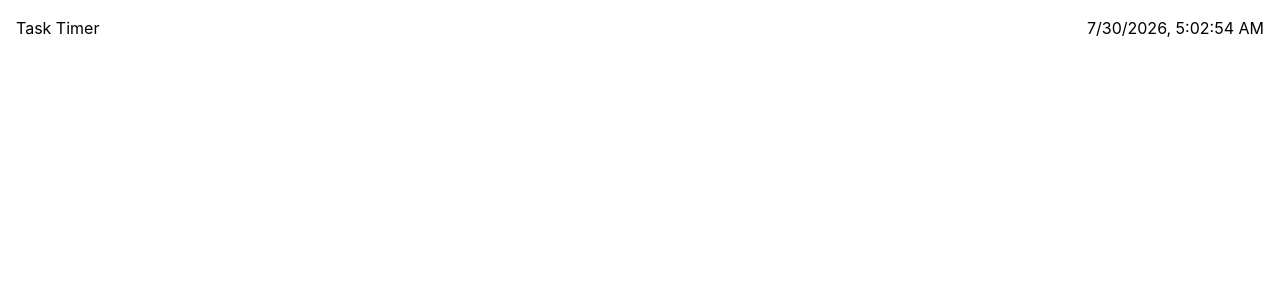
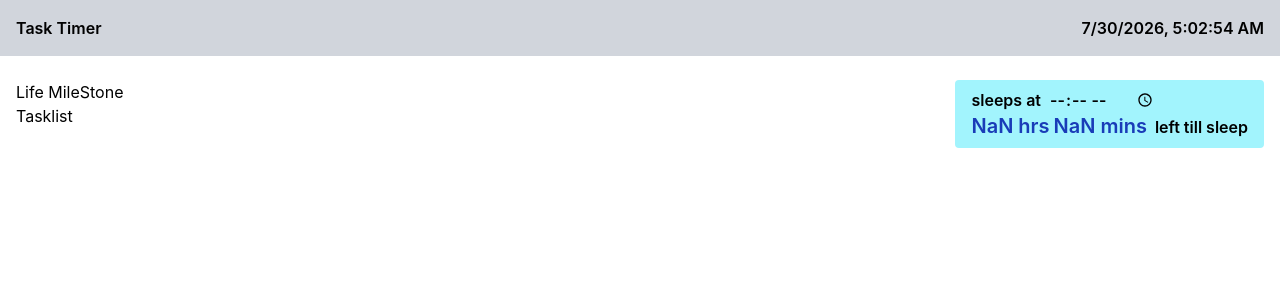
Before and after one commit to Imperator7/Task-Timer, a React (Vite) app: page / in a window 1280 px wide. Shown: the top 300 px of the page. Built offline with nearby package versions, Linux system fonts and the light colour scheme.

Commit message:
feat: integrate SleepTimer into the main page

```diff
--- a/src/App.tsx
+++ b/src/App.tsx
@@ -1,14 +1,26 @@
 import './App.css'
 import Clock from './components/Clock'
 import { ClockProvider } from './contexts/ClockProvider'
+import TaskList from './components/TaskList'
+import SleepTimer from './components/SleepTimer'
+import MileStone from './components/MileStone'
 
 function App() {
   return (
     <ClockProvider>
-      <div className="p-4">
-        <div className="flex justify-between">
+      <div className="flex flex-col gap-2">
+        <div className="flex justify-between  bg-gray-300 p-4 font-semibold">
           <h1>Task Timer</h1>
           <Clock />
+        </div>
+        <div className="flex justify-between p-4 ">
+          <div>
+            <MileStone />
+            <TaskList />
+          </div>
+          <div>
+            <SleepTimer />
+          </div>
         </div>
       </div>
     </ClockProvider>
--- /dev/null
+++ b/src/components/MileStone.tsx
@@ -0,0 +1,4 @@
+const MileStone = () => {
+  return <div>Life MileStone</div>
+}
+export default MileStone
--- /dev/null
+++ b/src/components/TaskCard.tsx
@@ -0,0 +1,4 @@
+const TaskCard = () => {
+  return <div>TaskCard</div>
+}
+export default TaskCard
--- /dev/null
+++ b/src/components/TaskList.tsx
@@ -0,0 +1,4 @@
+const Tasklist = () => {
+  return <div>Tasklist</div>
+}
+export default Tasklist
```
